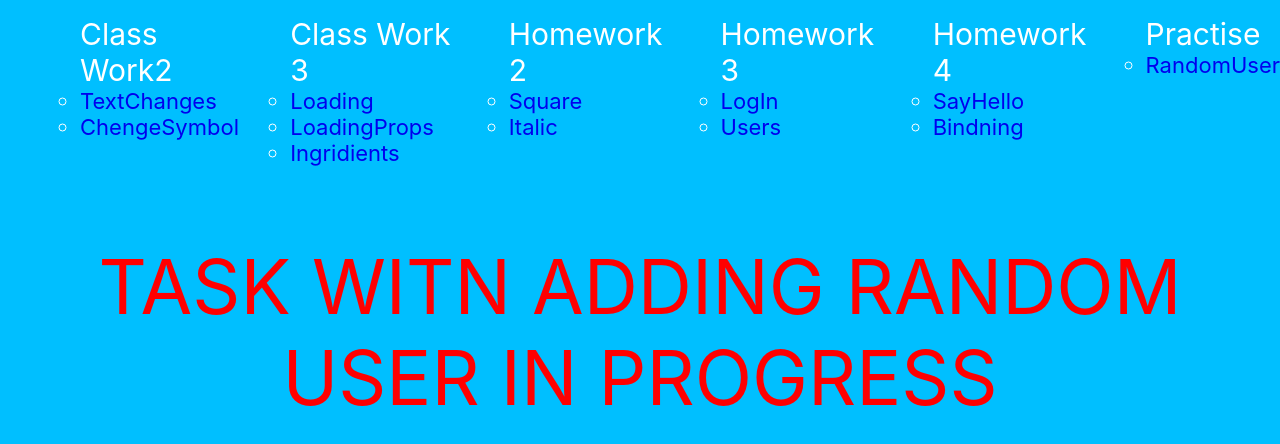
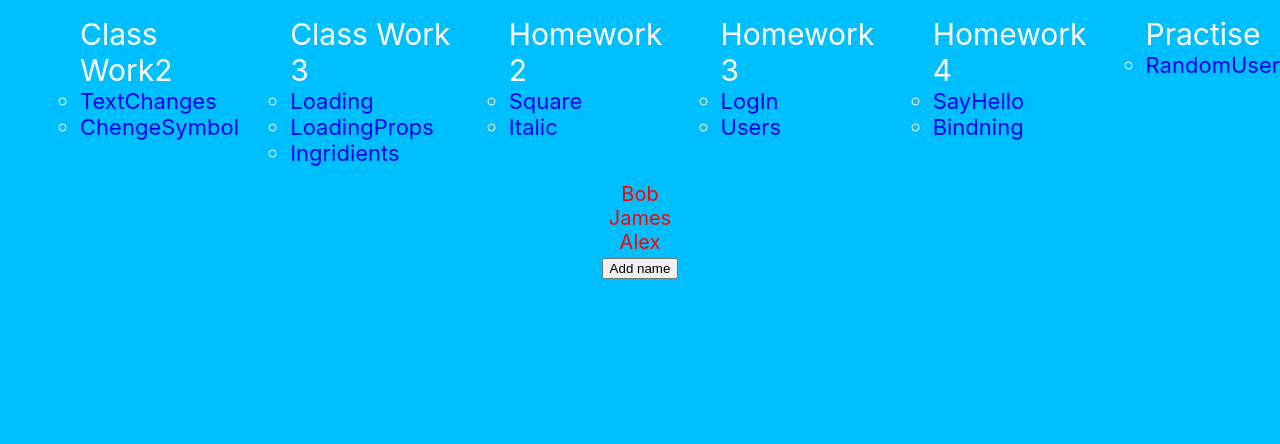
Before and after one commit to Brevid1994/React-tasks, a React (Create React App) app in the folder lern-react/: page /RandomUser in a window 1280 px wide. Shown: the top 444 px of the page. Built offline with nearby package versions, Linux system fonts and the light colour scheme.

Commit message:
feat: Task with add random user done

```diff
--- a/lern-react/src/Components/Practice/Names.js
+++ b/lern-react/src/Components/Practice/Names.js
@@ -1,27 +1,27 @@
 import React from 'react'
-// import names from '../../names.json'
+import names from '../../names.json'
 
 class RandomUser extends React.Component {
 
-    // state = {
-    //     people: ['Bob', 'James', 'Alex']
-    // }
+    state = {
+        people: ['Bob', 'James', 'Alex']
+    }
 
-    // onAddRandomName = () => {
-    //     const index = Math.floor(Math.random() * 13)
-    //     const newPeopleList = [...this.state.people, names]
-    //     this.setState({people: newPeopleList })
-    // }
+    onAddRandomName = () => {
+        const index = Math.floor(Math.random() * 12)
+        const newPeopleList = [...this.state.people, names[index]]
+        this.setState({people: newPeopleList })
+    }
 
     render () {
-        return <p className = 'critical-error'>TASK WITN ADDING RANDOM USER IN PROGRESS</p>
-            // <div>
-            //     { this.state.people.map((item) => {
-            //         return <div key = { item._id }>{item}</div>
-            //     })}
-            //     <button onClick = { this.onAddRandomName } >Add name</button>
-            // </div>
-
+        return(
+            <div className = 'random-users-block'>
+                { this.state.people.map((item) => {
+                    return <div key = { item._id }>{item}</div>
+                })}
+                <button onClick = { this.onAddRandomName } >Add name</button>
+            </div>
+        )
     }
 }
 
--- a/lern-react/src/index.css
+++ b/lern-react/src/index.css
@@ -256,8 +256,8 @@ code {
 
 /* Practise */
 
-.critical-error{
+.random-users-block{
   text-align: center;
-  font-size: 75px;
+  font-size: 20px;
   color:red;
 }
```
